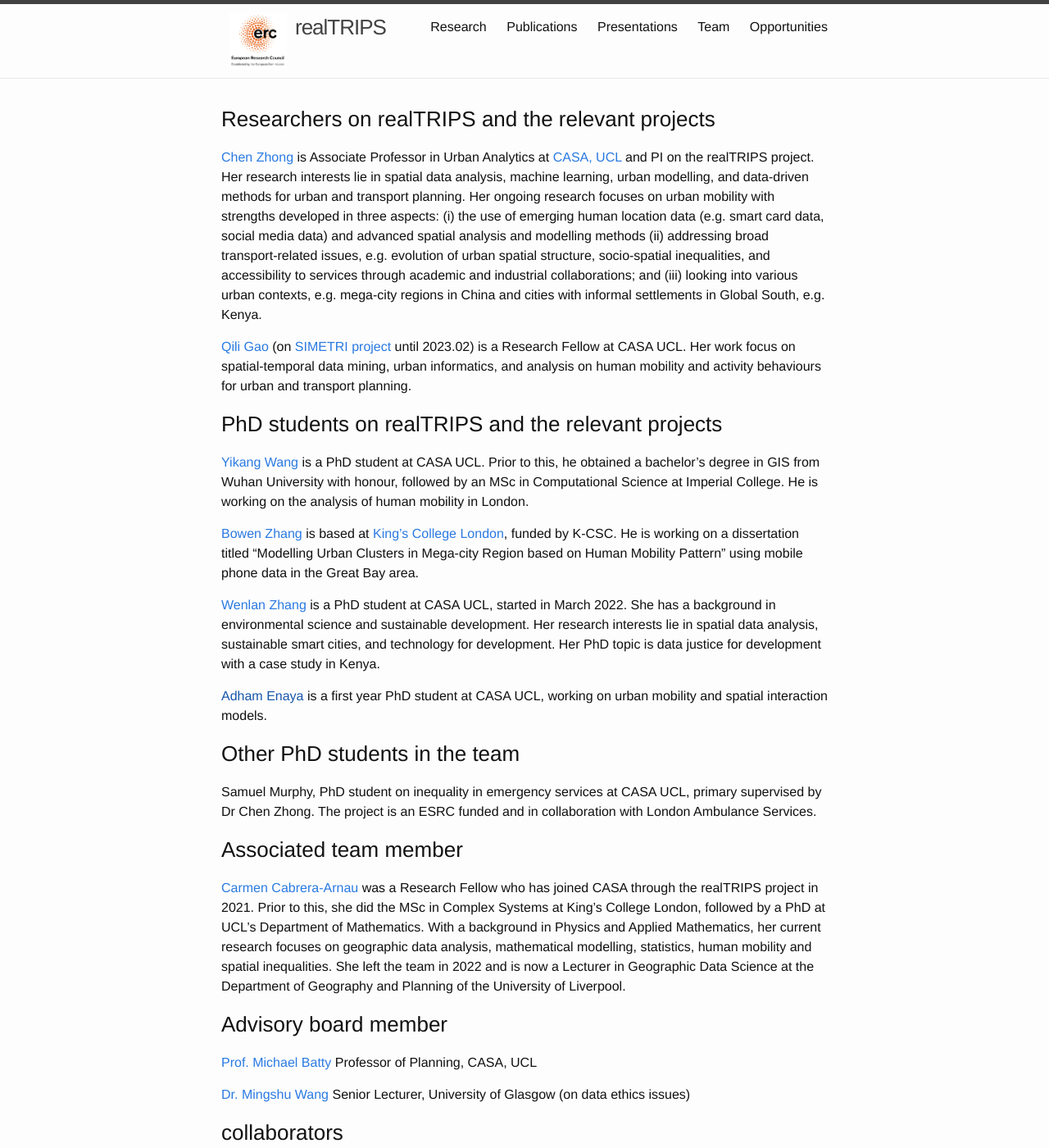
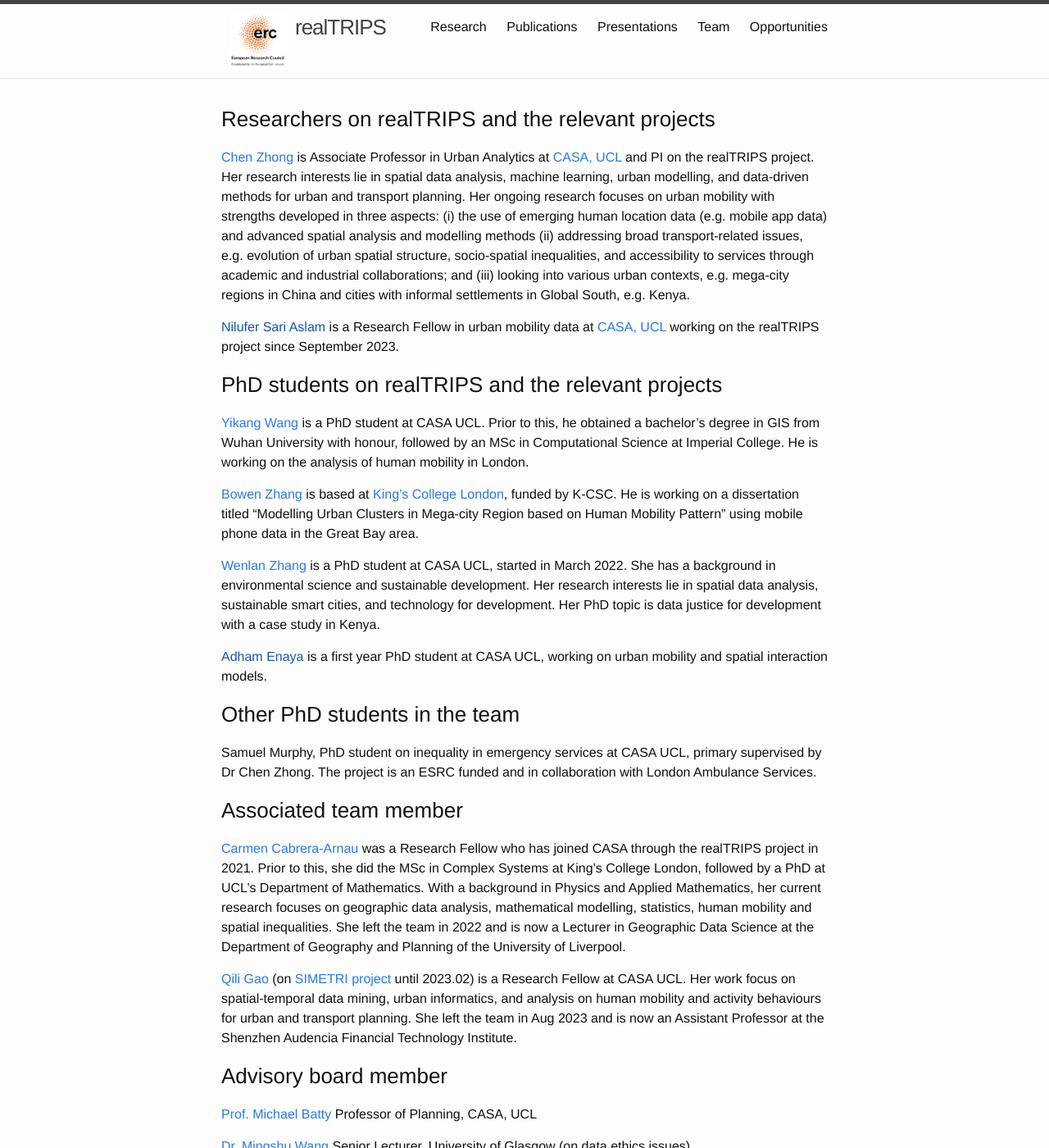
Before and after one commit to c-zhong-ucl-ac-uk/realTRIPS, a Jekyll site: the page built from team.md, in a window 1280 px wide and 1400 px high. Shown: the whole window at 82% size. Built offline with Jekyll 4.4.1, drawn with Linux system fonts in a browser that asks for light colours; our own code applies the rules of GitHub Pages for plain Markdown files.

Commit message:
Update team.md

```diff
--- a/team.md
+++ b/team.md
@@ -8,9 +8,9 @@ tagline:
 
 ### Researchers on realTRIPS and the relevant projects
 
-[Chen Zhong](https://imzhongchen.wordpress.com/aboutme/) is Associate Professor in Urban Analytics at [CASA, UCL](https://www.ucl.ac.uk/bartlett/casa) and PI on the realTRIPS project. Her research interests lie in spatial data analysis, machine learning, urban modelling, and data-driven methods for urban and transport planning. Her ongoing research focuses on urban mobility with strengths developed in three aspects: (i) the use of emerging human location data (e.g. smart card data, social media data) and advanced spatial analysis and modelling methods (ii) addressing broad transport-related issues, e.g. evolution of urban spatial structure, socio-spatial inequalities, and accessibility to services through academic and industrial collaborations; and (iii) looking into various urban contexts, e.g. mega-city regions in China and cities with informal settlements in Global South, e.g. Kenya.
+[Chen Zhong](https://profiles.ucl.ac.uk/46973) is Associate Professor in Urban Analytics at [CASA, UCL](https://www.ucl.ac.uk/bartlett/casa) and PI on the realTRIPS project. Her research interests lie in spatial data analysis, machine learning, urban modelling, and data-driven methods for urban and transport planning. Her ongoing research focuses on urban mobility with strengths developed in three aspects: (i) the use of emerging human location data (e.g. mobile app data) and advanced spatial analysis and modelling methods (ii) addressing broad transport-related issues, e.g. evolution of urban spatial structure, socio-spatial inequalities, and accessibility to services through academic and industrial collaborations; and (iii) looking into various urban contexts, e.g. mega-city regions in China and cities with informal settlements in Global South, e.g. Kenya.
 
-[Qili Gao](https://www.gaoqili.cn/) (on [SIMETRI project](https://simetri.uk/about-the-project) until 2023.02) is a Research Fellow at CASA UCL. Her work focus on spatial-temporal data mining, urban informatics, and analysis on human mobility and activity behaviours for urban and transport planning.
+[Nilufer Sari Aslam]() is a Research Fellow in urban mobility data at [CASA, UCL](https://www.ucl.ac.uk/bartlett/casa) working on the realTRIPS project since September 2023.
 
 ### PhD students on realTRIPS and the relevant projects
 
@@ -29,6 +29,7 @@ Samuel Murphy, PhD student on inequality in emergency services at CASA UCL, prim
 
 [Carmen Cabrera-Arnau](https://www.ucl.ac.uk/~ucahcca/) was a Research Fellow who has joined CASA through the realTRIPS project in 2021. Prior to this, she did the MSc in Complex Systems at King's College London, followed by a PhD at UCL's Department of Mathematics. With a background in Physics and Applied Mathematics, her current research focuses on geographic data analysis, mathematical modelling, statistics, human mobility and spatial inequalities. She left the team in 2022 and is now a Lecturer in Geographic Data Science at the Department of Geography and Planning of the University of Liverpool.
 
+[Qili Gao](https://www.gaoqili.cn/) (on [SIMETRI project](https://simetri.uk/about-the-project) until 2023.02) is a Research Fellow at CASA UCL. Her work focus on spatial-temporal data mining, urban informatics, and analysis on human mobility and activity behaviours for urban and transport planning. She left the team in Aug 2023 and is now an Assistant Professor at the Shenzhen Audencia Financial Technology Institute.
 
 
 ### Advisory board member
@@ -46,6 +47,7 @@ Samuel Murphy, PhD student on inequality in emergency services at CASA UCL, prim
 
 ### Visiting scholars
 [Dr Yang Zhou](http://ccnucity.ccnu.edu.cn/info/1053/6778.htm) Assistant Professor, Central China Normal University. (2022-2023)
+
 [Xiaoyue Xing](https://scholar.google.com/citations?user=1ur-jfQAAAAJ&hl=zh-CN) visiting PhD student, Peking University. (02/2023 - 08/2023)
 
 ### Latest Blog Posts
```
